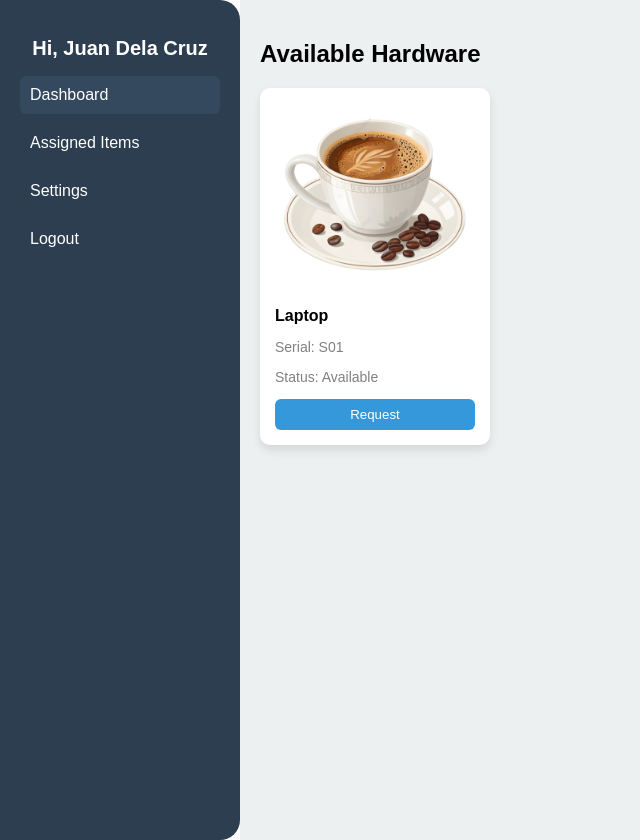
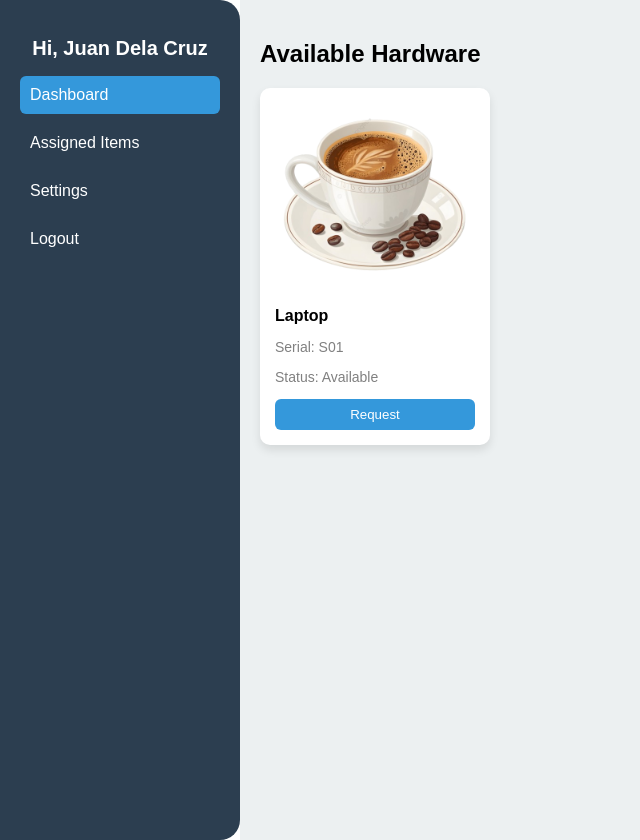
Before and after one commit to jhoncarl0/hardware, a PHP site: page /User/dashboard.php in a window 1280 px wide, with the pointer over the restyled element. Shown: the whole page, without its empty margins (0-640 px from the left). Run offline with PHP 8.4, Linux system fonts and the light colour scheme; a user stored in the database is signed in; data comes from the database, SQL or seed files in the repository.

Commit message:
Sidebar color on hover changed

```diff
--- a/User/dashboard.php
+++ b/User/dashboard.php
@@ -8,6 +8,7 @@ $result = $conn->query("SELECT * FROM hardware WHERE status='available'");
 
 <!DOCTYPE html>
 <html>
+
 <head>
     <title>User Dashboard</title>
 
@@ -44,7 +45,7 @@ body {
         }
 
         .sidebar a:hover {
-    background: #34495e;
+            background: #3498DB;
         }
 
         /* MAIN CONTENT */
@@ -66,7 +67,7 @@ body {
             padding: 15px;
             width: 200px;
             border-radius: 10px;
-    box-shadow: 0 5px 10px rgba(0,0,0,0.1);
+            box-shadow: 0 5px 10px rgba(0, 0, 0, 0.1);
         }
 
         .card h4 {
@@ -114,7 +115,7 @@ button:hover {
 
         <div class="card-container">
 
-    <?php while($row = $result->fetch_assoc()) { ?>
+            <?php while ($row = $result->fetch_assoc()) { ?>
                 <div class="card">
 
                     <img src="../images/<?= $row['image'] ?>" style="width:100%; border-radius:8px;">
@@ -133,4 +134,5 @@ button:hover {
     </div>
 
 </body>
+
 </html>
```
Lines whose indentation alone changed are shown as unchanged.
